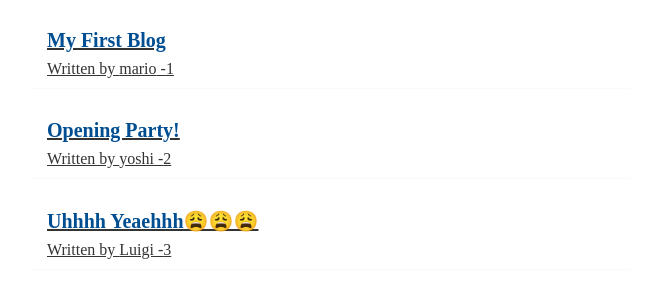
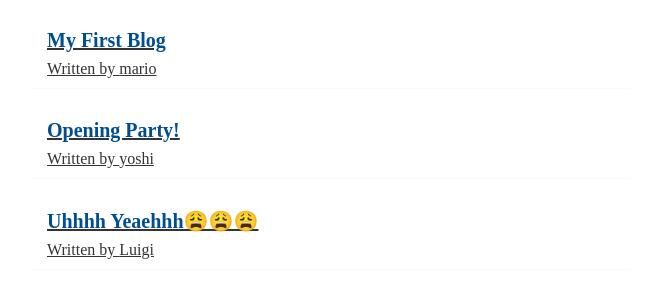
Before and after one commit to IamEssJay/react-tut, a React (Create React App) app: page / in a window 1280 px wide. Shown: the part 156-454 px from the top of the page, without its empty margins (309-965 px from the left). Built offline with nearby package versions, Linux system fonts and the light colour scheme; data requests are answered from the project's data file; a web font is replaced by a local one.

Commit message:
bloglist id

```diff
--- a/src/BlogList.js
+++ b/src/BlogList.js
@@ -10,7 +10,7 @@ const BlogList = ({blogs, title}) => {
             <div className="blog-preview" key={blog.id}>
                 <Link to={`/blog/${blog.id}`}>
                  <h2>{blog.title}</h2>
-                 <p>Written by {blog.author} -{blog.id}</p>
+                 <p>Written by {blog.author}</p>
                 </Link>
 
             </div>
```
